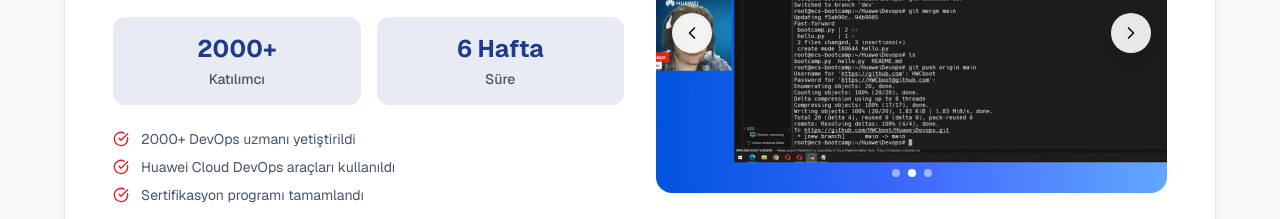
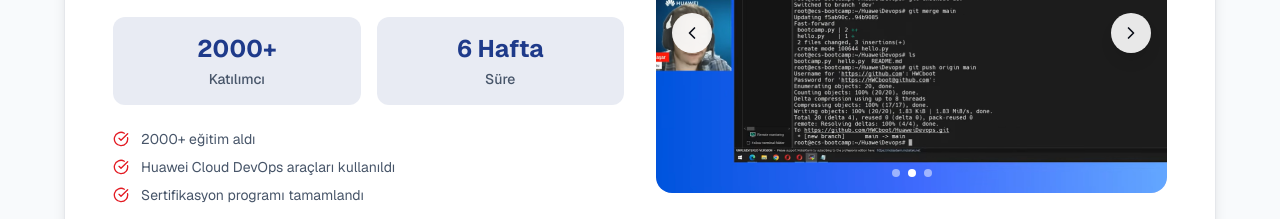
Before and after one commit to enesckk/HSD-BOOTCAMP-WEB-, a Next.js app: page / in a window 1280 px wide. Shown: the part 3960-4179 px from the top of the page. Built offline with nearby package versions, Linux system fonts and the light colour scheme; no server answers.

Commit message:
Update DevOps bootcamp achievement text
- Changed '2000+ DevOps uzmanı yetiştirildi' to '2000+ eğitim aldı'
- More neutral and accurate description
- Updated PreviousMarathons component

```diff
--- a/src/components/home/PreviousMarathons.tsx
+++ b/src/components/home/PreviousMarathons.tsx
@@ -92,7 +92,7 @@ const PreviousMarathons: React.FC = () => {
       duration: "6 Hafta",
       description: "DevOps metodolojileri ve sürekli entegrasyon süreçleri üzerine yoğun eğitim programı. Huawei Cloud DevOps araçları ile pratik deneyim.",
       achievements: [
-        "2000+ DevOps uzmanı yetiştirildi",
+        "2000+ eğitim aldı",
         "Huawei Cloud DevOps araçları kullanıldı",
         "Sertifikasyon programı tamamlandı"
       ],
```
